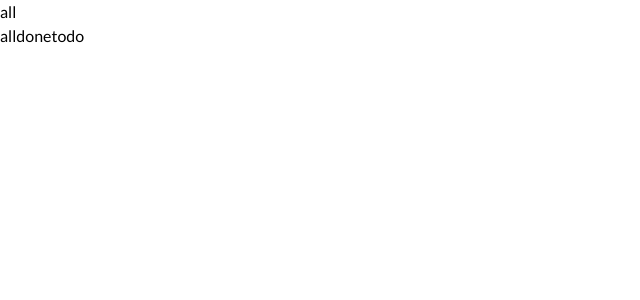
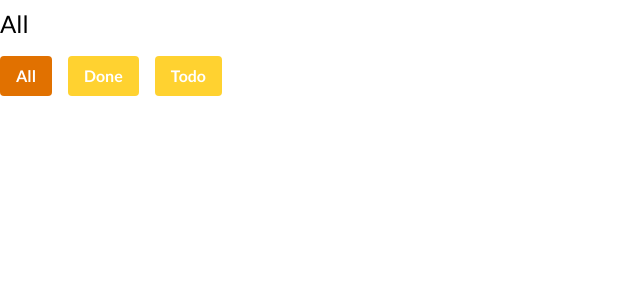
Before and after one commit to codedjango/parent-child, a Vue app: page / in a window 1280 px wide. Shown: the top 300 px of the page, without its empty margins (0-640 px from the left). Built offline with nearby package versions, Linux system fonts and the light colour scheme.

Commit message:
Adding tailwind classes

```diff
--- a/src/App.vue
+++ b/src/App.vue
@@ -8,9 +8,11 @@ const msg = ref<taskFilters>('all')
 </script>
 
 <template>
-	<h1>{{ msg }}</h1>
-	<Child
-		:taskFilters="TASK_FILTERS"
-		v-model:f="msg"
-	/>
+	<div class="container mx-auto my-2">
+		<h1 class="text-2xl">{{ msg ? msg.charAt(0).toUpperCase() + msg.slice(1) : msg }}</h1>
+		<Child
+			:taskFilters="TASK_FILTERS"
+			v-model:f="msg"
+		/>
+	</div>
 </template>
--- a/src/components/Child.vue
+++ b/src/components/Child.vue
@@ -13,13 +13,15 @@ const updateFilter = (filter: TaskFilter): void => {
 </script>
 
 <template>
-	<div>
+	<div class="flex gap-4">
 		<button
 			@click="updateFilter(filter)"
 			v-for="(filter, index) in taskFilters"
 			:key="index"
+			class="my-4 rounded px-4 py-2 font-bold text-white hover:bg-blue-700"
+			:class="currentFilter === filter ? 'bg-amber-600' : 'bg-amber-300'"
 		>
-			{{ filter }}
+			{{ filter ? filter.charAt(0).toUpperCase() + filter.slice(1) : filter }}
 		</button>
 	</div>
 </template>
```
